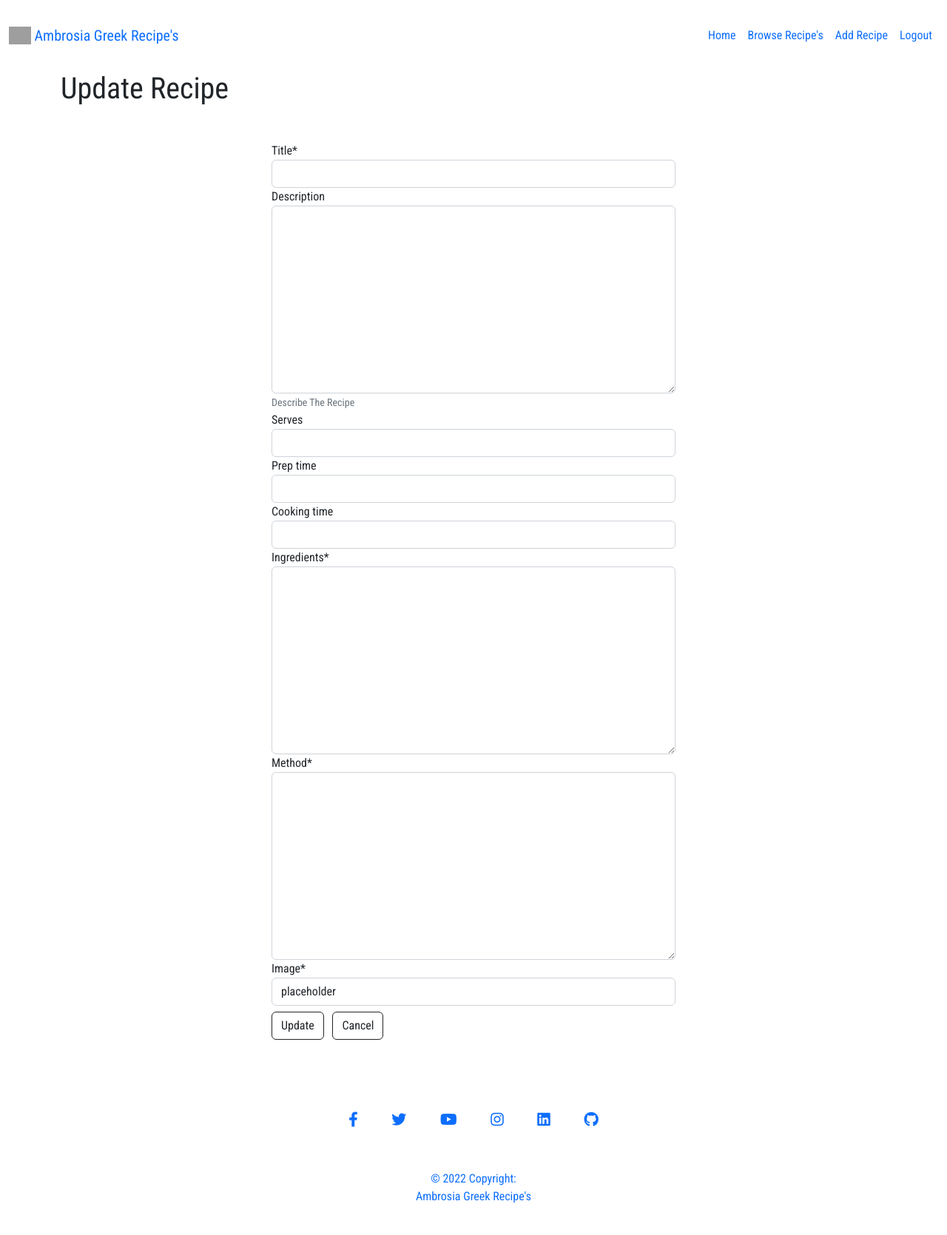
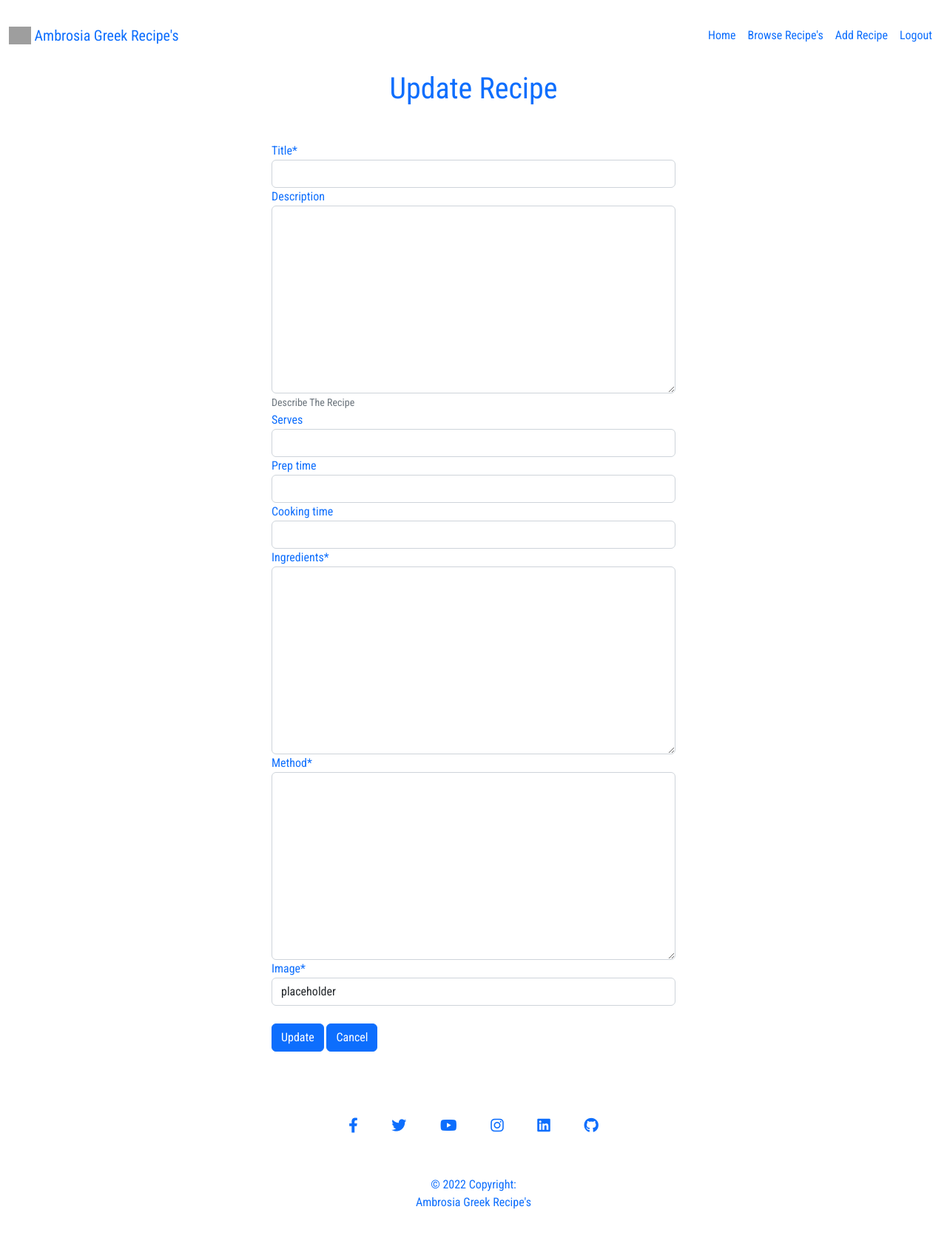
Before and after one commit to TaraHelberg/Ambrosia-Greek-Recipe-s, a Django app: template templates/update_recipe.html in a window 1280 px wide. Shown: the whole page at 74% size. Before the commit the page ends 1627 px from the top, so only its background shows below. Run offline with Django 3.2, Linux system fonts and the light colour scheme; the template is opened without the code that fills it: values that come from a table or form of the project are taken from there, others are empty; the visitor is signed in with stand-in values (Sample User, id 1); some libraries are stand-ins or nearby versions; grey boxes are pictures that could not be loaded.

Commit message:
Add bootsrap html & style to templates,add,delete,update & browse recipe

```diff
--- a/templates/add_recipe.html
+++ b/templates/add_recipe.html
@@ -14,8 +14,8 @@
             <form method="post" class="mb-5 text-primary">
                 {{ form | crispy }}
                 {% csrf_token %}
-                <button type="submit" class="btn btn-outline-primary">Submit</button>
-                <a class="btn btn btn-outline-primary m-2" href="{% url 'browse' %}">Cancel</a>
+                <button type="submit" class="btn btn-primary">Submit</button>
+                <a class="btn btn-primary m-2" href="{% url 'browse' %}">Cancel</a>
             </form>
         </div>
         {% endif %}
--- a/templates/browse.html
+++ b/templates/browse.html
@@ -32,7 +32,7 @@
                 </div>
                 {% if forloop.counter|divisibleby:3 %}
             </div>
-            <div class="row">
+            <div class="row justify-content-center p-3">
                 {% endif %}
                 {% endfor %}
             </div>
--- a/templates/update_recipe.html
+++ b/templates/update_recipe.html
@@ -3,18 +3,19 @@
 {% block content %}
 {% load crispy_forms_tags %}
 <div class="container">
-    <h1>Update Recipe</h1>
+    <h1 class="text-primary text-center">Update Recipe</h1>
     <br>
     <div class="row justify-content-center ">
         {% if user.is_authenticated %}
         {% load cloudinary %}
         <div class="col-11 col-md-8 col-lg-6 mt-3">
             <!--  Update Recipe Form -->
-            <form method="post" class="mb-5">
+            <form method="post" class="mb-5 text-primary">
                 {{ form | crispy }}
                 {% csrf_token %}
-                <button type="submit" class="btn btn-outline-dark">Update</button>
-                <a class="btn btn btn-outline-dark m-2" href="{% url 'browse' %}">Cancel</a>
+                <br>
+                <button type="submit" class="btn btn-primary">Update</button>
+                <a class="btn btn-primary" href="{% url 'browse' %}">Cancel</a>
             </form>
         </div>
         {% endif %}
```
Also changed, not shown: templates/delete_recipe.html (+25 -7 lines).
